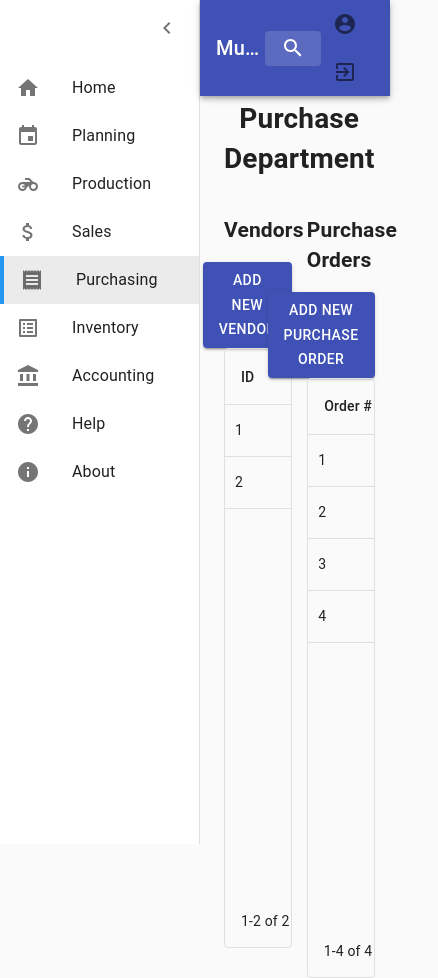
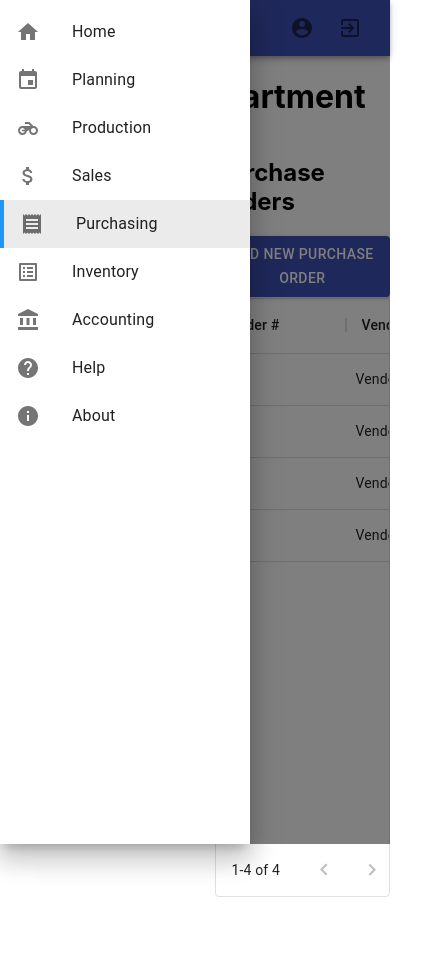
Before and after one commit to serum-390/soen390-team16-godzilla, a React (Create React App) app in the folder src/main/app/: page /purchasing in a window 390 px wide. Both pictures are taken after a click on the button 28 px from the left and 48 px from the top of the page. Shown: the whole page, 438 px wide, since content can reach past the window. After the commit the page ends 897 px from the top, so only its background shows below. Built offline with nearby package versions, Linux system fonts and the light colour scheme.

Commit message:
Fixing web app on mobile

```diff
--- a/src/main/app/src/App.js
+++ b/src/main/app/src/App.js
@@ -1,9 +1,19 @@
-import NavBar from './components/NavBar'
+import { useMediaQuery, useTheme } from '@material-ui/core';
+import NavBar from './components/NavBar';
+import NavBarMobile from './components/NavBarMobile';
+
 
 function App() {
+
+  const theme = useTheme();
+  const desktop = useMediaQuery(theme.breakpoints.up('sm'));
+
   return (
     <div>
-      <NavBar />
+      {
+        desktop ? <NavBar />
+                : <NavBarMobile />
+      }
     </div>
   );
 }
--- a/src/main/app/src/components/NavBar.js
+++ b/src/main/app/src/components/NavBar.js
@@ -35,10 +35,10 @@ import Sales from './Sales';
 import UserAccount from './UserAccount';
 import Tooltip from '@material-ui/core/Tooltip';
 
-const DrawerItem = ({ cls, Icon, link, text, selected, onClick }) => {
+const DrawerItem = ({ className, Icon, link, text, selected, onClick }) => {
   const classes = useNavBarStyles();
   return (
-    <Link to={link} className={cls}>
+    <Link to={link} className={className}>
       <Tooltip title={text}>
         <ListItem
           button
@@ -56,7 +56,7 @@ const DrawerItem = ({ cls, Icon, link, text, selected, onClick }) => {
   );
 };
 
-const DrawerList = ({ drawerItemClass }) => {
+const DrawerList = ({ className }) => {
   const location = useLocation();
   return (
     <List>
@@ -74,7 +74,7 @@ const DrawerList = ({ drawerItemClass }) => {
         ].map(([icon, path, text], index) => (
           <DrawerItem
             Icon={icon}
-            cls={drawerItemClass}
+            className={className}
             link={path}
             text={text}
             key={index}
@@ -134,7 +134,7 @@ function NavBar() {
             >
               <MenuIcon />
             </IconButton>
-            <Typography variant='h6' noWrap>Muto ERP</Typography>
+            <Typography variant='h6' noWrap>Godzilla ERP</Typography>
             <div className={classes.search}>
               <div className={classes.searchIcon}>
                 <SearchIcon />
@@ -182,7 +182,7 @@ function NavBar() {
               {theme.direction === 'rtl' ? <DoubleArrowRoundedIcon /> : <ChevronLeft />}
             </IconButton>
           </div>
-          <DrawerList drawerItemClass={classes.link} />
+          <DrawerList className={classes.link} />
         </Drawer>
         <main className={classes.content} >
           <div className={classes.toolbar} />
@@ -193,4 +193,5 @@ function NavBar() {
   );
 }
 
+export { DrawerList, NavBar, ContentSwitch };
 export default NavBar;
--- /dev/null
+++ b/src/main/app/src/components/NavBarMobile.js
@@ -0,0 +1,56 @@
+import { AppBar, Drawer, IconButton, Toolbar } from '@material-ui/core';
+import Typography from '@material-ui/core/Typography';
+import AccountCircleIcon from '@material-ui/icons/AccountCircle';
+import ExitToAppIcon from '@material-ui/icons/ExitToApp';
+import MenuIcon from '@material-ui/icons/Menu';
+import React, { useState } from 'react';
+import { BrowserRouter as Router, Link } from 'react-router-dom';
+import { ContentSwitch, DrawerList } from './NavBar';
+import useNavBarStyles from '../styles/navBarSyles';
+
+function NavBarMobile() {
+
+  const classes = useNavBarStyles();
+  const [open, setOpen] = useState(false)
+
+  const handleDrawer = () => {
+    setOpen(true)
+  }
+
+  return (
+    <Router on>
+      <div>
+        <AppBar position="sticky">
+          <Toolbar>
+            <IconButton onClick={handleDrawer}>
+              <MenuIcon />
+            </IconButton>
+            <Typography style={{ flexGrow: 1 }}>
+              Godzilla ERP
+            </Typography>
+            <Link to="/UserAccount" className={classes.link}>
+              <IconButton>
+                <AccountCircleIcon />
+              </IconButton>
+            </Link>
+            <IconButton>
+              <ExitToAppIcon />
+            </IconButton>
+          </Toolbar>
+        </AppBar>
+        <Drawer
+          anchor='left'
+          open={open}
+          onClose={() => setOpen(false)}
+        >
+          <div style={{ height: "100%", width: "250px" }}>
+            <DrawerList className={classes.link} />
+          </div>
+        </Drawer>
+        <ContentSwitch />
+      </div>
+    </Router>
+  );
+}
+
+export default NavBarMobile;
--- a/src/main/app/src/components/Sales.js
+++ b/src/main/app/src/components/Sales.js
@@ -13,9 +13,13 @@ const cols = [
     field: 'salesOrders',
     headerName: 'Sales Orders',
     width: 160,
-    renderCell: () => (
+    renderCell: params => (
       <div style={{ margin: 'auto' }}>
-        <Button variant='contained' color='secondary'>Show</Button>
+        <Button variant='contained'
+                color='secondary'
+                onClick={params.value.onClick}>
+          Show
+        </Button>
       </div>
     ),
   },
@@ -29,7 +33,9 @@ const getSales = async () => {
   if (!json.sales) return [];
 
   return json.sales.map(sale => {
-    sale.salesOrders = <Button variant='contained' color='secondary'>Show</Button>;
+    sale.salesOrders = {
+      onClick: () => alert(`Test: ${sale.vendorName}`),
+    };
     return sale;
   });
 };
@@ -55,7 +61,7 @@ function Sales() {
   useEffect(() => {
     getSales().then(sales => setRows(sales))
               .then(() => setLoading(false));
-  }, [])
+  }, []);
 
   const handleRowclick = params => {
     console.log(params);
--- a/src/main/app/src/components/inventory/Inventory.js
+++ b/src/main/app/src/components/inventory/Inventory.js
@@ -8,7 +8,7 @@ import '../../misc/React-Spinner.css';
 const useStyles = makeStyles(theme => ({
   root: {
     flexGrow: 1,
-    padding: theme.spacing(2),
+    padding: theme.spacing(1),
   },
   sort: {
     margin: theme.spacing(1),
@@ -41,7 +41,7 @@ const FilledInventoryView = ({ inventoryItems, classes }) => {
   }
   return (
     <div className={classes.root}>
-      <Grid container spacing={3} justify='center'>
+      <Grid container spacing={2} justify='center'>
         {items}
       </Grid>
     </div>
--- a/src/main/app/src/components/inventory/InventoryCard.js
+++ b/src/main/app/src/components/inventory/InventoryCard.js
@@ -3,17 +3,23 @@ import DirectionsBikeIcon from '@material-ui/icons/DirectionsBike';
 import BuildIcon from '@material-ui/icons/Build';
 import { useState } from "react";
 
-const useStyles = makeStyles({
+const useStyles = makeStyles(theme => ({
   root: {
-    width: 360
+    width: '98vw',
+    [theme.breakpoints.up('sm')]: {
+      width: 300,
+    }
   },
   media: {
-    height: 230,
+    height: 200,
+    [theme.breakpoints.down('xs')]: {
+      height: '30vh',
+    },
   },
   typeIcon: {
     marginLeft: 'auto',
   },
-})
+}));
 
 const InventoryCard = props => {
 
```
Lines whose indentation alone changed are shown as unchanged.
